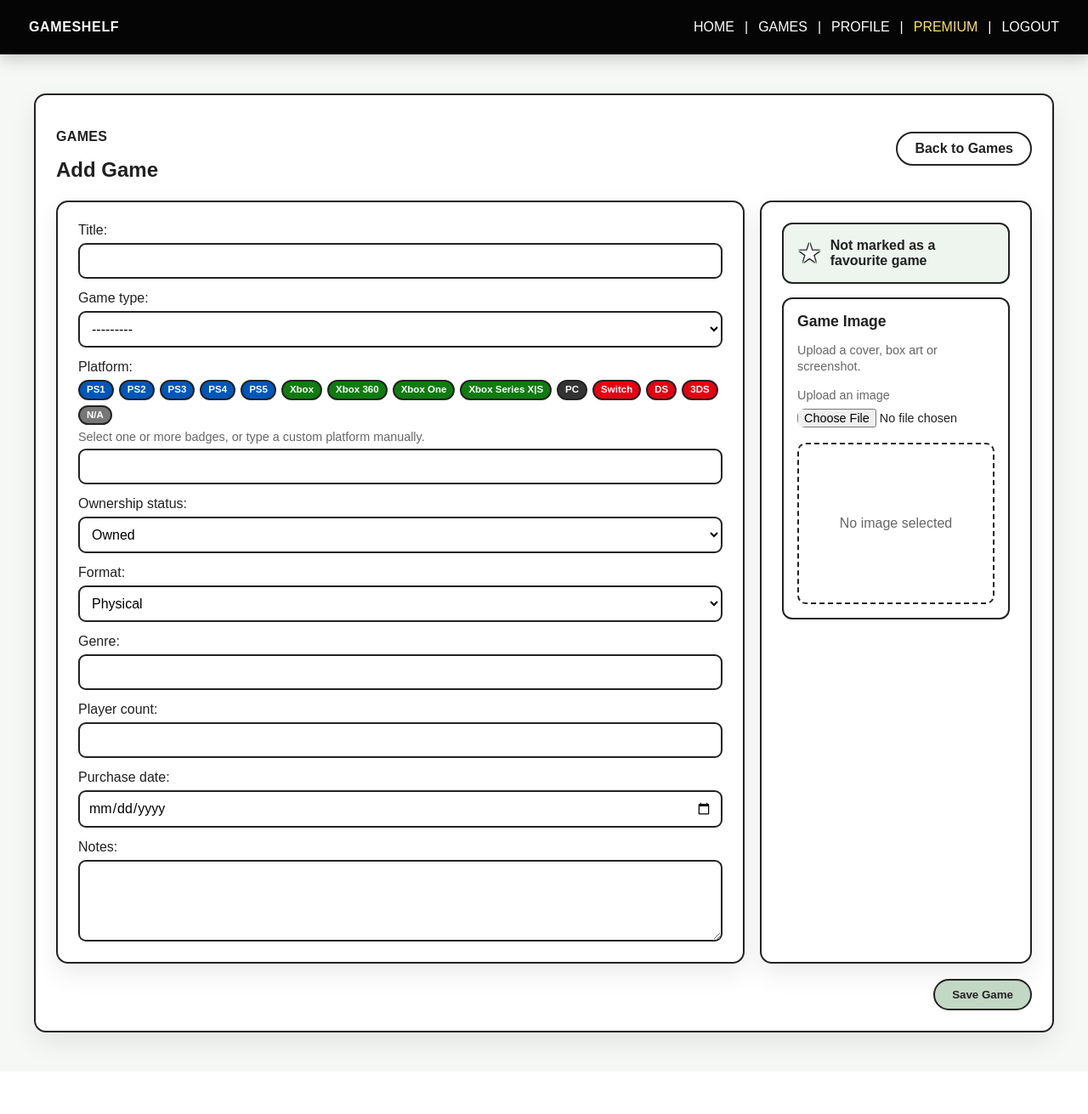
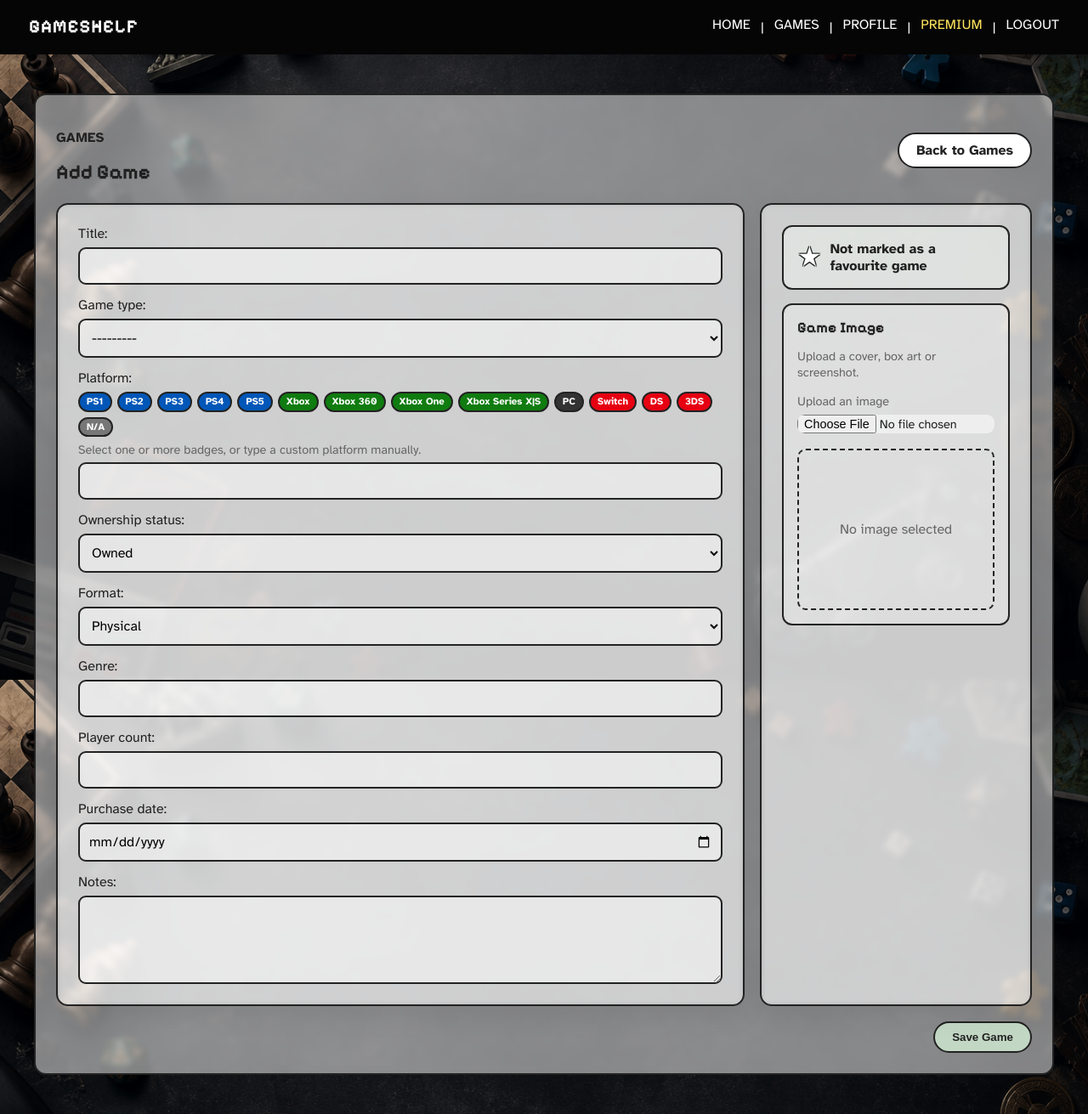
Before and after one commit to DarthCookie45/GameShelf, a Django app: page /games/add/ in a window 1280 px wide. Shown: the whole page at 85% size. Before the commit the page ends 1242 px from the top, so only its background shows below. Run offline with Django 5.2, Linux system fonts and the light colour scheme; the visitor is signed in with stand-in values (Sample User, id 1); data that the repository does not hold is empty.

Commit message:
Add GameShelf background styling

```diff
--- a/static/css/style.css
+++ b/static/css/style.css
@@ -15,6 +15,8 @@
     --error: #ffd6d6;
     --danger: #ffb8b8;
     --shadow: 0 12px 30px rgba(0, 0, 0, 0.08);
+    --font-heading: 'Pixelify Sans', Arial, sans-serif;
+    --font-body: 'Atkinson Hyperlegible', Arial, sans-serif;
 }
 
 body.accent-matcha-mist {
@@ -60,8 +62,8 @@ body.accent-tangerine {
 }
 
 body.accent-crimson-fire {
-    --accent: #D7263D;
-    --accent-dark: #9e1427;
+    --accent: #b36a74;
+    --accent-dark: #883943;
     --accent-soft: #fff0f2;
 }
 
@@ -76,10 +78,22 @@ body {
 }
 
 body {
-    background: var(--page);
+    background:
+
+        url("../images/gameshelf-background.png");
+    background-attachment: fixed;
+    background-position: center;
+    background-size: cover;
     color: var(--text);
-    font-family: Arial, Helvetica, sans-serif;
-    margin: 0;
+    font-family: var(--font-body);
+    margin: 0;
+}
+
+h1,
+h2,
+h3,
+.brand {
+    font-family: var(--font-heading);
 }
 
 
@@ -116,9 +130,11 @@ body {
 
 .brand {
     color: #ffffff;
-    font-size: 1rem;
+    font-family: var(--font-heading);
+    font-size: 1.35rem;
     font-weight: bold;
     letter-spacing: 0.04em;
+    line-height: 1;
     text-decoration: none;
 }
 
@@ -143,9 +159,14 @@ body {
     color: var(--accent);
 }
 
-.nav-links .active {
+.nav-links a {
+    border-bottom: 3px solid transparent;
+    padding-bottom: 4px;
+}
+
+.nav-links a.active {
+    border-bottom-color: var(--accent);
     color: var(--accent);
-    font-weight: bold;
 }
 
 .premium-link {
@@ -153,13 +174,21 @@ body {
     font-weight: bold;
 }
 
+.premium-link.active {
+    border-bottom-color: var(--premium);
+}
+
 .logout-form {
+    align-items: center;
+    display: flex;
     margin: 0;
 }
 
 .logout-form button {
+    border-bottom: 3px solid transparent;
     cursor: pointer;
-    padding: 0;
+    line-height: 1;
+    padding: 0 0 4px;
 }
 
 .page-shell {
@@ -167,7 +196,8 @@ body {
 }
 
 .panel {
-    background: rgba(255, 255, 255, 0.94);
+    background: rgba(255, 255, 255, 0.75);
+    backdrop-filter: blur(3px);
     border: 2px solid var(--border);
     border-radius: 14px;
     box-shadow: var(--shadow);
@@ -224,7 +254,6 @@ body {
 
 .home-hero {
     align-items: center;
-    background: var(--surface);
     display: grid;
     min-height: 390px;
     overflow: hidden;
@@ -661,7 +690,7 @@ body {
 .form-main select,
 .form-main textarea,
 .form-side input {
-    background: #ffffff;
+    background: rgba(255, 255, 255, 0.75);
     border: 2px solid var(--coal);
     border-radius: 9px;
     font: inherit;
@@ -1275,7 +1304,6 @@ body {
 
 .accent-blue-mirage-swatch {
     background: #6E88B0;
-    color: #ffffff;
 }
 
 .accent-pink-magic-swatch {
@@ -1287,8 +1315,7 @@ body {
 }
 
 .accent-crimson-fire-swatch {
-    background: #D7263D;
-    color: #ffffff;
+    background: #b36a74;
 }
 
 /*-- Premium Visual State --*/
@@ -1309,6 +1336,32 @@ body {
     vertical-align: middle;
 }
 
+/*-- Game Form Glass Fix --*/
+
+.game-form-shell.panel {
+    background: rgba(255, 255, 255, 0.5);
+}
+
+.game-form .form-main.panel,
+.game-form .form-side.panel {
+    background: rgba(255, 255, 255, 0.18);
+    backdrop-filter: blur(3px);
+}
+
+.game-form .side-card {
+    background: rgba(255, 255, 255, 0.18);
+    backdrop-filter: blur(3px);
+}
+
+.game-form .favourite-card {
+    background: rgba(237, 245, 238, 0.35);
+}
+
+.game-form input,
+.game-form select,
+.game-form textarea {
+    background: rgba(255, 255, 255, 0.5);
+}
 
 /*-- Responsive Styles --*/
 
--- a/templates/base.html
+++ b/templates/base.html
@@ -5,7 +5,12 @@
     <meta charset="utf-8">
     <meta name="viewport" content="width=device-width, initial-scale=1">
     <title>{% block title %}GameShelf{% endblock %}</title>
-
+    <link rel="preconnect" href="https://fonts.googleapis.com">
+    <link rel="preconnect" href="https://fonts.gstatic.com" crossorigin>
+    <link
+        href="https://fonts.googleapis.com/css2?family=Atkinson+Hyperlegible:wght@400;700&family=Pixelify+Sans:wght@500;700&display=swap"
+        rel="stylesheet"
+    >
     <link rel="stylesheet" href="{% static 'css/style.css' %}">
 </head>
 <body class="accent-{{ accent_colour }}">
```
Also changed, not shown: other parts of templates/base.html (+38 -5 lines), TESTING.md (+10 -0 lines), static/images/gameshelf-background.png (added).
